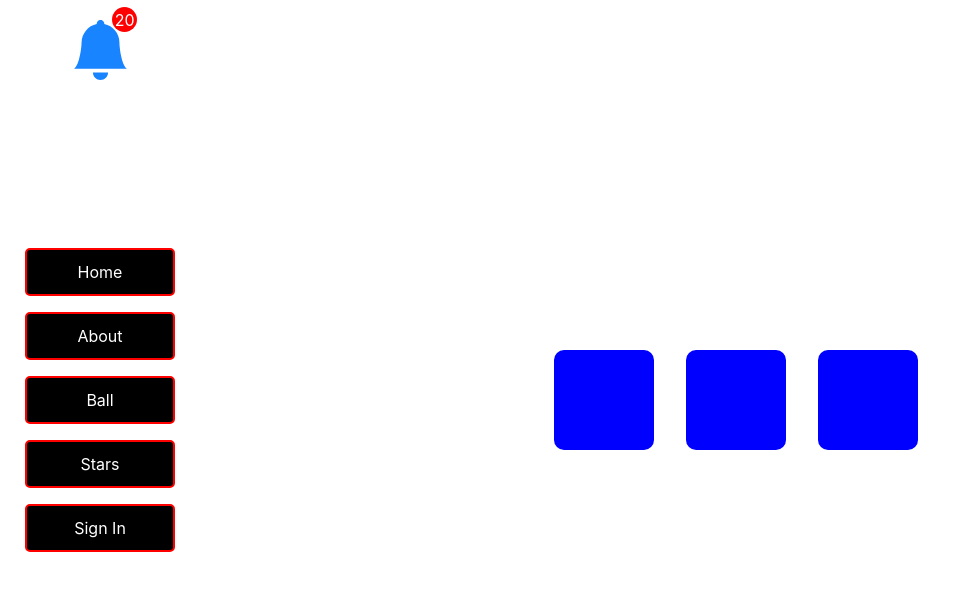
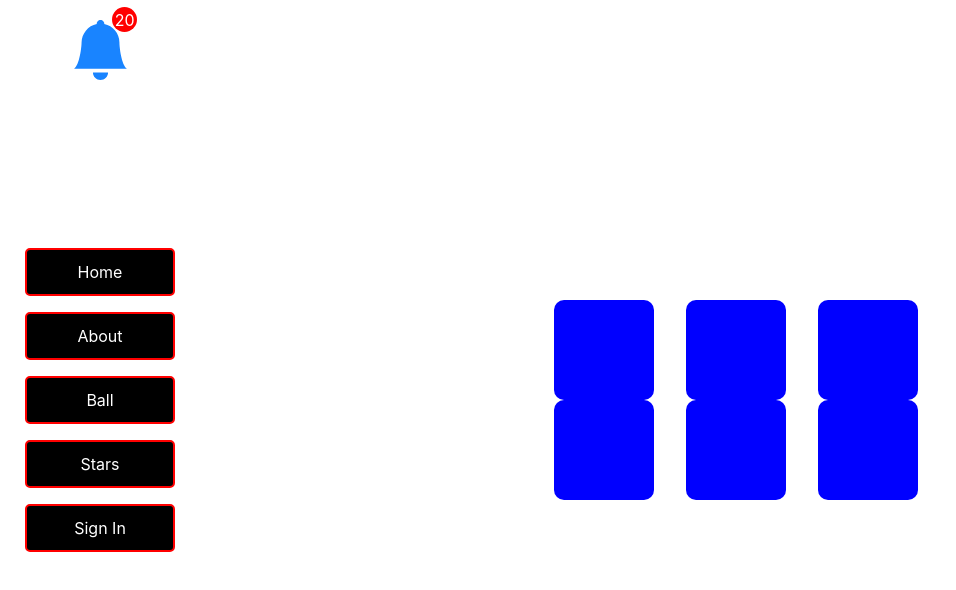
Before and after one commit to neharadialcode/learning-react, a React (Create React App) app: page /cards in a window 1280 px wide. Shown: the top 590 px of the page, without its empty margins (0-956 px from the left). Built offline with nearby package versions, Linux system fonts and the light colour scheme.

Commit message:
animation added

```diff
--- a/src/components/Cards.jsx
+++ b/src/components/Cards.jsx
@@ -43,6 +43,41 @@ const Cards = () => {
             </div>
           </div>
         </div>
+        <div className="row w-50 justify-content-center">
+          <div className="col-sm-3">
+            <div
+              className="normal_box"
+              onClick={() => {
+                setSetIcon(!setIcon);
+                setValue("one");
+              }}
+            >
+              {value === "one" ? <Cross /> : ""}
+            </div>
+          </div>
+          <div className="col-sm-3">
+            <div
+              className="normal_box"
+              onClick={() => {
+                setSetIcon(!setIcon);
+                setValue("two");
+              }}
+            >
+              {value === "two" ? <Cross /> : ""}
+            </div>
+          </div>
+          <div className="col-sm-3">
+            <div
+              className="normal_box"
+              onClick={() => {
+                setSetIcon(!setIcon);
+                setValue("three");
+              }}
+            >
+              {value === "three" ? <Cross /> : ""}
+            </div>
+          </div>
+        </div>
       </div>
     </div>
   );
--- a/src/components/PageOne.jsx
+++ b/src/components/PageOne.jsx
@@ -1,9 +1,46 @@
-import React from "react";
+import React, { useEffect, useState } from "react";
 
 const PageOne = () => {
+  const [count, setCount] = useState(0);
+  const data = [
+    {
+      text: "hello hello",
+      name: "text-dark",
+    },
+    {
+      text: "hello2 hello2",
+      name: "text-success",
+    },
+    {
+      text: "hello2 hello2",
+      name: "text-primary",
+    },
+  ];
+  const changeHandler = () => {
+    for (let i = 0; i <= data.length; i++) {
+      if (count >= 2) {
+        setCount(0);
+      } else {
+        setCount(count + 1);
+      }
+    }
+  };
+  useEffect(() => {
+    setTimeout(() => {
+      changeHandler();
+    }, 1500);
+  }, [count]);
+
+  console.log(count);
+
   return (
     <div className="vh-100 bg-danger text-white d-flex flex-column justify-content-center align-items-center w-100">
-      <h1>PageOne</h1>
+      {data &&
+        data.map((obj, index) => (
+          <h1 className={` ${count === index ? `${obj.name}` : ""}`}>
+            {obj.text}
+          </h1>
+        ))}
     </div>
   );
 };
```
Also changed, not shown: src/components/Animation.jsx (added, +7 -0 lines).
